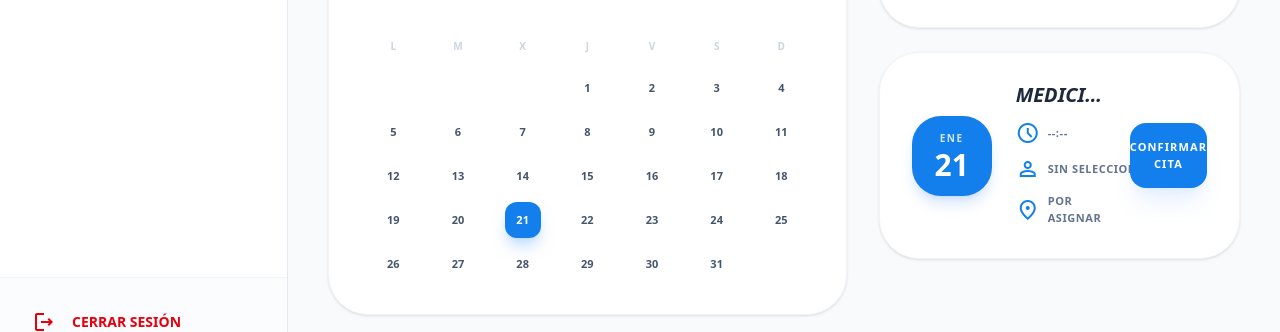
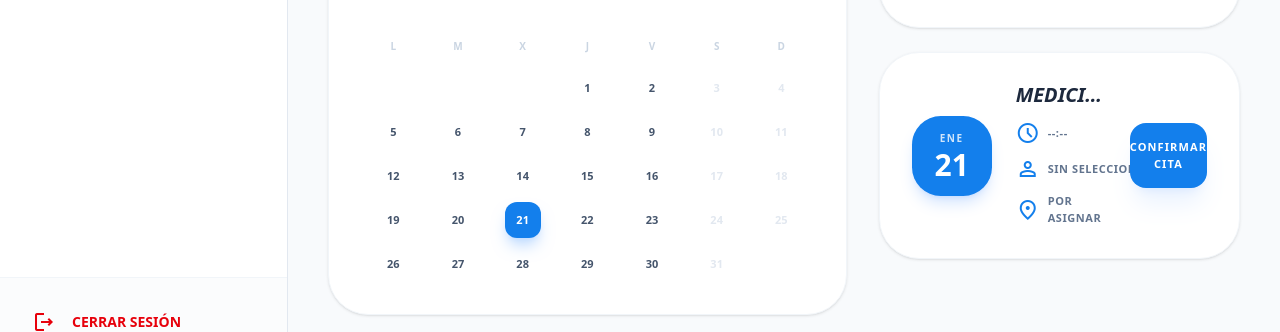
Before and after one commit to aatituanau/medical-appointment-system, a React (Vite) app: page /agendar in a window 1280 px wide. Shown: the part 434-766 px from the top of the page. Built offline with nearby package versions, Linux system fonts and the light colour scheme; no server answers; the database is empty; sample sign-in values are in the browser's storage.

Commit message:
feat 🗓️: enhance calendar component to disable weekend date selection

```diff
--- a/src/components/ui/Calendar.jsx
+++ b/src/components/ui/Calendar.jsx
@@ -1,27 +1,27 @@
 import React, {useState, useEffect} from "react";
 
 const Calendar = ({onDateChange}) => {
-  // Inicializamos con la fecha de hoy
+  // Initialize with today's date
   const [currentDate, setCurrentDate] = useState(new Date());
   const [selectedDate, setSelectedDate] = useState(new Date());
 
   const days = ["L", "M", "X", "J", "V", "S", "D"];
 
-  // Lógica para generar los días del mes actual
+  // Logic to generate days for the current month
   const getDaysInMonth = (year, month) => {
     const date = new Date(year, month, 1);
     const daysArr = [];
 
-    // Ajuste para que la semana empiece en Lunes (0 = Domingo en JS)
+    // Adjust week to start on Monday
     let firstDayIndex = date.getDay() - 1;
     if (firstDayIndex === -1) firstDayIndex = 6;
 
-    // Espacios vacíos para el inicio del mes
+    // Empty spaces for start of month
     for (let i = 0; i < firstDayIndex; i++) {
       daysArr.push(null);
     }
 
-    // Días reales del mes
+    // Real days of the month
     while (date.getMonth() === month) {
       daysArr.push(new Date(date));
       date.setDate(date.getDate() + 1);
@@ -35,8 +35,15 @@ const Calendar = ({onDateChange}) => {
   );
 
   const handleDateClick = (date) => {
+    // 0 = Sunday, 6 = Saturday
+    const dayOfWeek = date.getDay();
+    const isWeekend = dayOfWeek === 0 || dayOfWeek === 6;
+
+    // If it is weekend, do nothing (blocked)
+    if (isWeekend) return;
+
     setSelectedDate(date);
-    // Formateamos a YYYY-MM-DD para Firebase
+    // Format to YYYY-MM-DD for Firebase
     const formattedDate = date.toISOString().split("T")[0];
     onDateChange(formattedDate);
   };
@@ -50,11 +57,12 @@ const Calendar = ({onDateChange}) => {
     setCurrentDate(newDate);
   };
 
-  // Nombres de meses en español
+  // Month names in Spanish
   const monthName = currentDate.toLocaleString("es-ES", {month: "long"});
 
   return (
     <div className="w-full">
+      {/* Header with month name and buttons */}
       <div className="flex items-center justify-between mb-6">
         <button
           onClick={() => changeMonth(-1)}
@@ -77,6 +85,7 @@ const Calendar = ({onDateChange}) => {
         </button>
       </div>
 
+      {/* Weekday labels */}
       <div className="grid grid-cols-7 mb-4">
         {days.map((day) => (
           <span
@@ -88,17 +97,26 @@ const Calendar = ({onDateChange}) => {
         ))}
       </div>
 
+      {/* Days grid */}
       <div className="grid grid-cols-7 gap-y-2">
-        {monthDays.map((date, index) => (
+        {monthDays.map((date, index) => {
+          // Check if day is Saturday or Sunday
+          const isWeekend =
+            date && (date.getDay() === 0 || date.getDay() === 6);
+
+          return (
             <div key={index} className="flex justify-center">
               {date ? (
                 <button
                   type="button"
+                  disabled={isWeekend} // Disable button if weekend
                   onClick={() => handleDateClick(date)}
                   className={`w-9 h-9 rounded-xl text-[11px] font-bold transition-all
                     ${
                       selectedDate?.toDateString() === date.toDateString()
                         ? "bg-[#137fec] text-white shadow-lg shadow-blue-200"
+                        : isWeekend
+                          ? "text-slate-200 cursor-not-allowed"
                           : "text-slate-600 hover:bg-blue-50 hover:text-[#137fec]"
                     }
                   `}
@@ -109,7 +127,8 @@ const Calendar = ({onDateChange}) => {
                 <div className="w-9 h-9" />
               )}
             </div>
-        ))}
+          );
+        })}
       </div>
     </div>
   );
```
Lines whose indentation alone changed are shown as unchanged.
